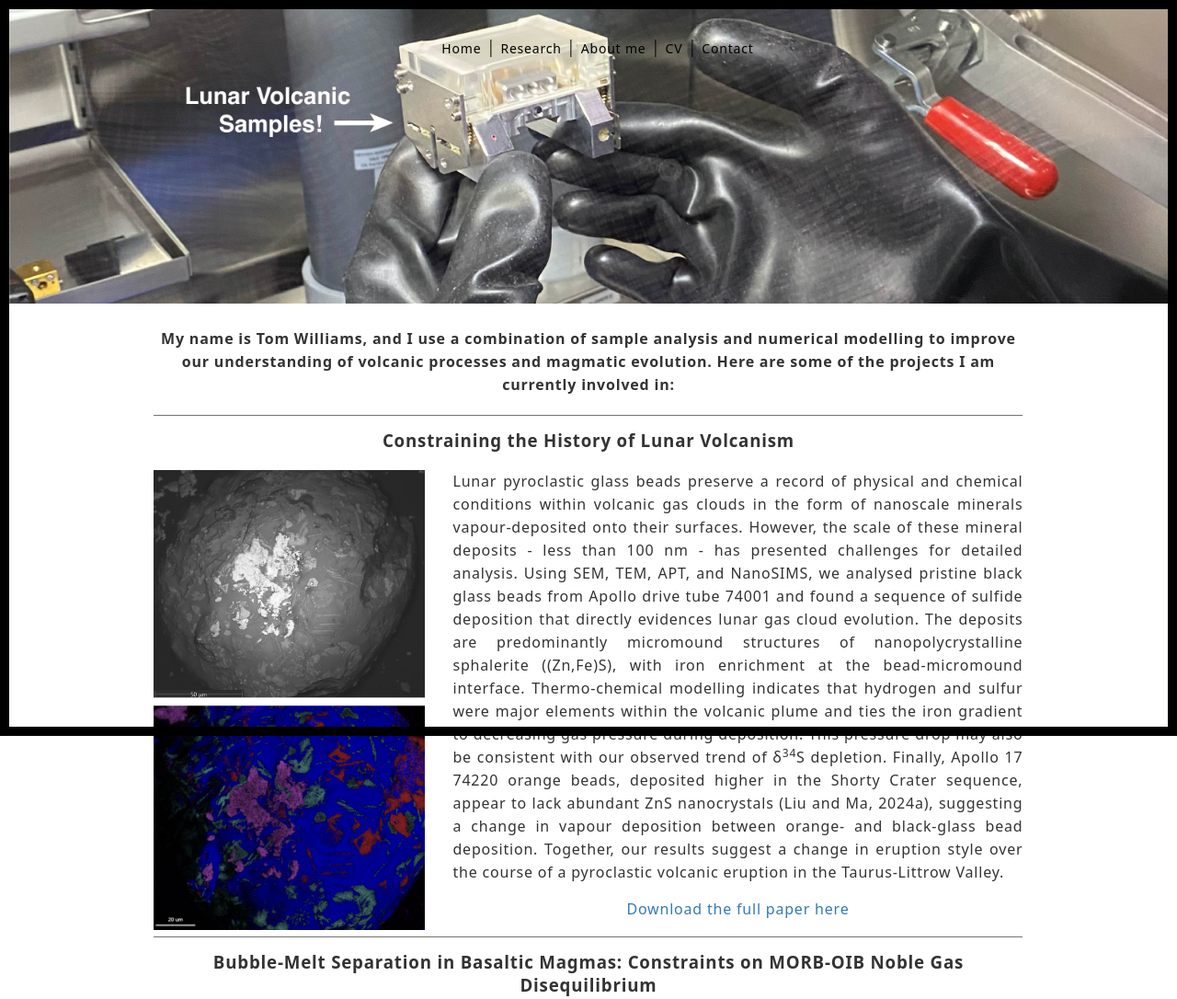
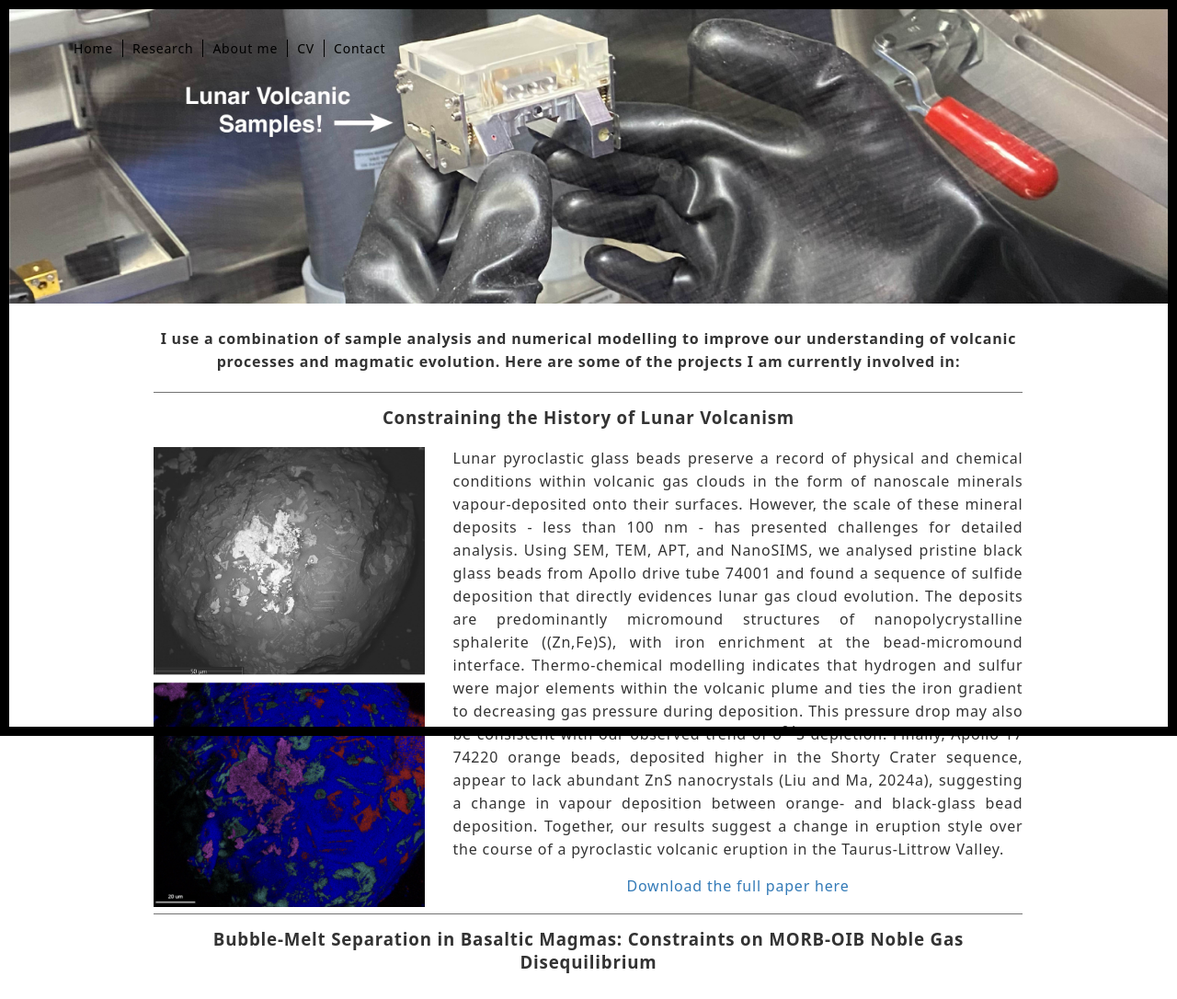
Before and after one commit to TomWilliamsBrown/TomWilliamsBrown.github.io, an Eleventy site: page src/research.html in a window 1280 px wide. Shown: the top 1086 px of the page at 92% size. Built offline with nearby package versions, Linux system fonts and the light colour scheme; Eleventy itself is replaced by a stand-in of ours; files that its build step writes are made by us from their sources.

Commit message:
Smooth header transition

```diff
--- a/src/css/styles.css
+++ b/src/css/styles.css
@@ -240,15 +240,13 @@ blockquote small, blockquote .small { color: black; font-weight: normal; font-si
   border: none;
   min-height: inherit;
   position: fixed;
-  top: 0;
-  left: 50%;
-  transform: translateX(-50%);
+  top: 10px;
+  left: 10px;
+  right: 10px;
   z-index: 10;
   color: var(--nav-color);
-}
-
-@media (min-width: 768px) {
-  .navbar { margin: 10px; }
+  background-color: transparent;
+  transition: background-color 0.3s ease;
 }
 
 /* Collapse area */
--- a/src/js/main.js
+++ b/src/js/main.js
@@ -17,6 +17,16 @@ document.addEventListener("DOMContentLoaded", function () {
     }
   });
 });
+
+// Navbar background fade on scroll
+(function () {
+  var navbar = document.querySelector(".navbar");
+  if (!navbar) return;
+  window.addEventListener("scroll", function () {
+    var opacity = Math.min(window.pageYOffset / 150, 1);
+    navbar.style.backgroundColor = "rgba(255, 255, 255, " + opacity + ")";
+  }, { passive: true });
+})();
 
 // Typed text effect for home page
 function type() {
--- a/src/research.html
+++ b/src/research.html
@@ -13,7 +13,7 @@ permalink: /research/
         <div class="row">
           <div class="col-md-10 col-md-offset-1">
             <div class="section-container-spacer text-center style="text-align: justify;"">
-              <p><b>My name is Tom Williams, and I use a combination of sample analysis and numerical modelling to
+              <p><b>I use a combination of sample analysis and numerical modelling to
                   improve our understanding of volcanic processes and magmatic evolution.
                   Here are some of the projects I am currently involved in:</b></p>
             </div>
```
Also changed, not shown: 5 other files.
